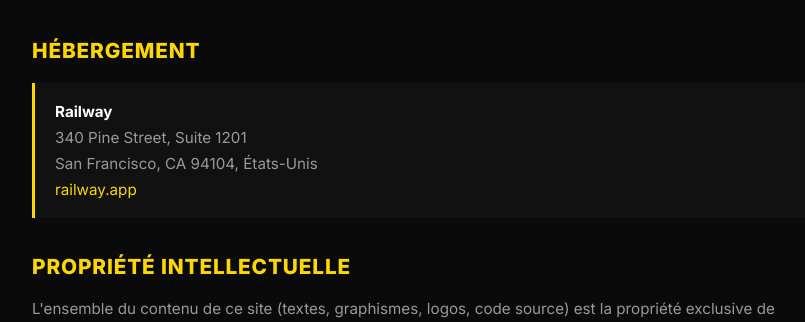
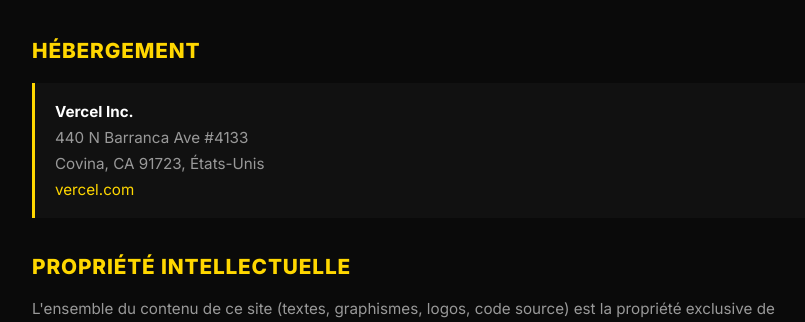
Before and after one commit to dashbaaa/ZAGRO, a Flask app: page /legal in a window 1280 px wide. Shown: the part 586-908 px from the top of the page, without its empty margins (210-1015 px from the left). Run offline with Flask 3, Linux system fonts and the light colour scheme.

Commit message:
Update callback URL to Vercel

```diff
--- a/app.py
+++ b/app.py
@@ -183,9 +183,10 @@ def legal():
 @app.route('/auth/google')
 def google_login():
     import urllib.parse
+    callback_url = url_for('google_callback', _external=True)
     params = {
         'client_id': os.environ.get('GOOGLE_CLIENT_ID'),
-        'redirect_uri': 'https://web-production-e98c6.up.railway.app/auth/google/callback',
+        'redirect_uri': callback_url,
         'response_type': 'code',
         'scope': 'openid email profile',
         'access_type': 'offline'
@@ -197,11 +198,12 @@ def google_login():
 def google_callback():
     import urllib.parse, requests as req
     code = request.args.get('code')
+    callback_url = url_for('google_callback', _external=True)
     token_resp = req.post('https://oauth2.googleapis.com/token', data={
         'code': code,
         'client_id': os.environ.get('GOOGLE_CLIENT_ID'),
         'client_secret': os.environ.get('GOOGLE_CLIENT_SECRET'),
-        'redirect_uri': 'https://web-production-e98c6.up.railway.app/auth/google/callback',
+        'redirect_uri': callback_url,
         'grant_type': 'authorization_code'
     })
     tokens = token_resp.json()
--- a/templates/legal.html
+++ b/templates/legal.html
@@ -92,10 +92,10 @@
 
       <h2>Hébergement</h2>
       <div class="legal-highlight">
-        <p><strong style="color:#fff;">Railway</strong><br/>
-        340 Pine Street, Suite 1201<br/>
-        San Francisco, CA 94104, États-Unis<br/>
-        <a href="https://railway.app" target="_blank" rel="noopener">railway.app</a></p>
+        <p><strong style="color:#fff;">Vercel Inc.</strong><br/>
+        440 N Barranca Ave #4133<br/>
+        Covina, CA 91723, États-Unis<br/>
+        <a href="https://vercel.com" target="_blank" rel="noopener">vercel.com</a></p>
       </div>
 
       <h2>Propriété intellectuelle</h2>
```
Also changed, not shown: vercel.json (added).
